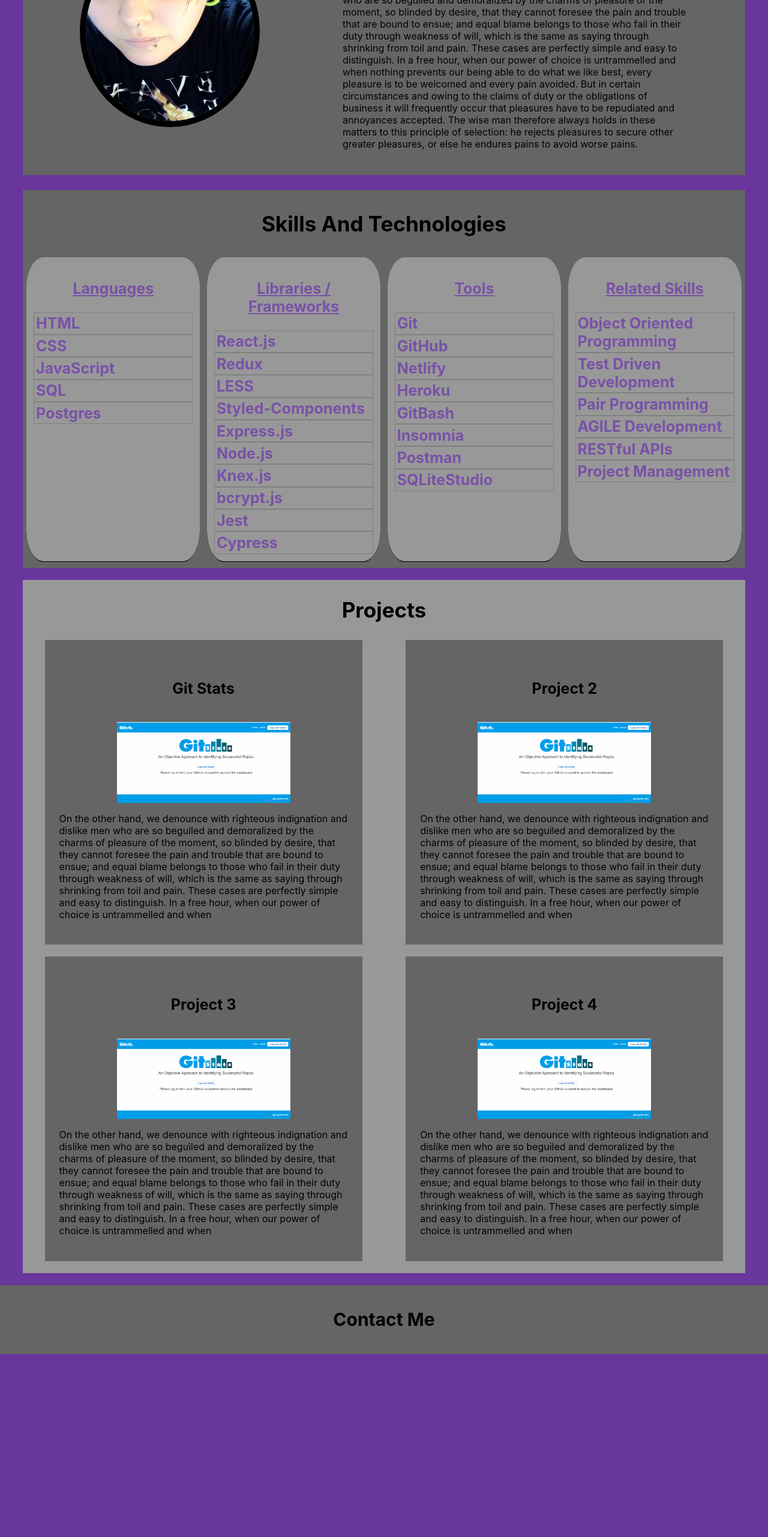
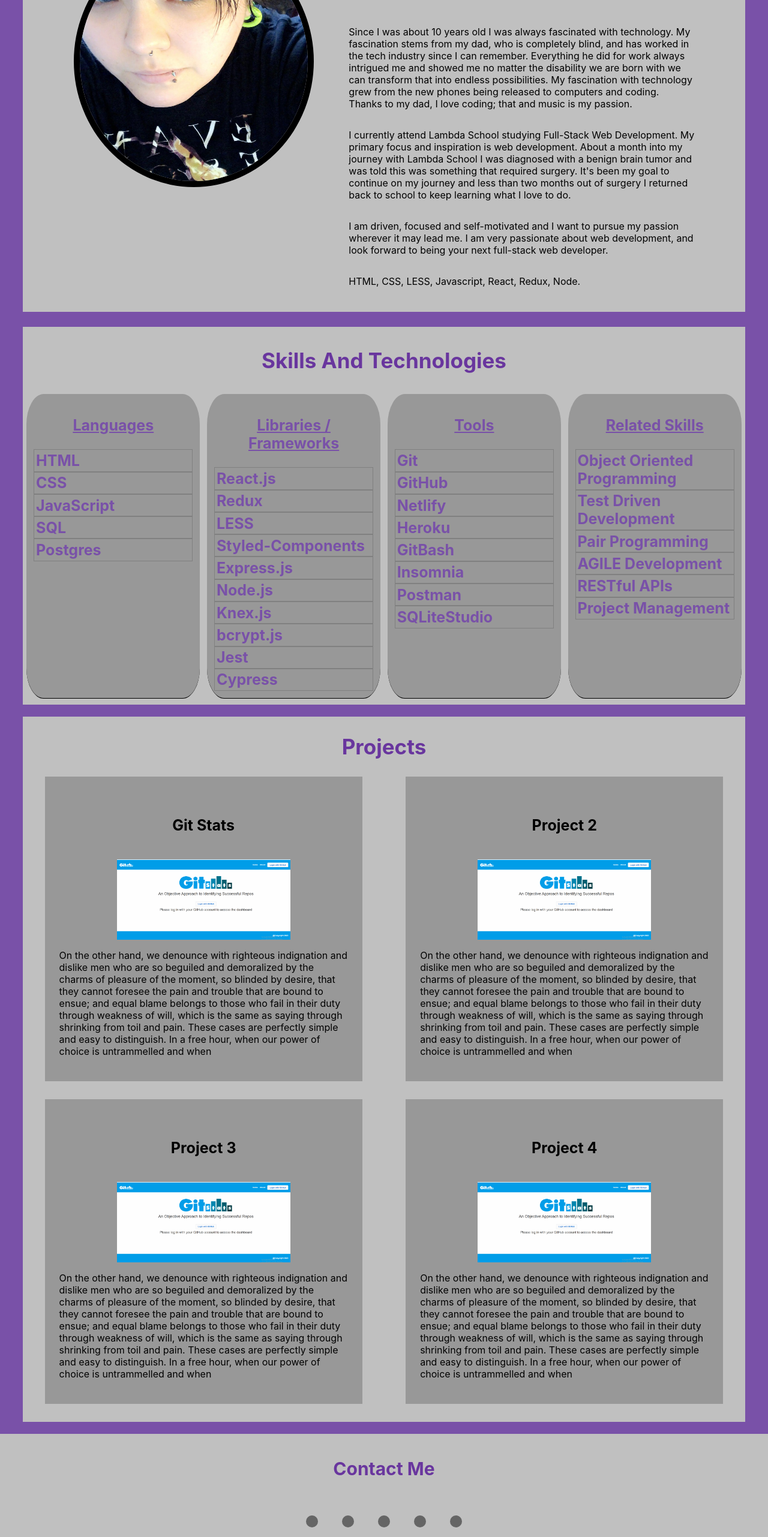
Before and after one commit to LoralieFlint/My-Portfolio, a React (Create React App) app: page / in a window 1280 px wide. Shown: the part 234-2797 px from the top of the page at 60% size. Before the commit the page ends 2492 px from the top, so only its background shows below. Built offline with nearby package versions, Linux system fonts and the light colour scheme.

Commit message:
desktop is ready except project cards then media queries

```diff
--- a/package.json
+++ b/package.json
@@ -11,7 +11,8 @@
     "react": "^16.13.1",
     "react-dom": "^16.13.1",
     "react-scripts": "3.4.1",
-    "reactstrap": "^8.4.1"
+    "reactstrap": "^8.4.1",
+    "styled-components": "^5.1.1"
   },
   "scripts": {
     "start": "react-scripts start",
--- a/src/App.js
+++ b/src/App.js
@@ -1,9 +1,61 @@
 import React from "react";
 import "./App.css";
 import profilePic from "../src/img/prtfolio-pic.jpg";
-import ProjectOne from "../src/img/Capture (2).PNG"
+import ProjectOne from "../src/img/Capture (2).PNG";
 import ".../../font-awesome/css/font-awesome.min.css";
-// import "bootstrap/dist/css/bootstrap.min.css";
+import styled from "styled-components";
+
+const Gmail = styled.a`
+  background-color: #656565;
+  border-radius: 50%;
+  margin: 20px;
+
+  :hover {
+    background-color: #B23121;
+    color: black;
+  }
+}
+`;
+const Twitter = styled.a`
+  background-color: #656565;
+  border-radius: 50%;
+  margin: 20px;
+
+  :hover {
+    background-color: #1DA1F2;
+    color: white;
+  }
+`;
+const Linkedin = styled.a`
+  background-color: #656565;
+  border-radius: 50%;
+  margin: 20px;
+
+  :hover {
+    background-color: #0072b1;
+    color: white;
+  }
+`;
+const Github = styled.a`
+  background-color: #656565;
+  border-radius: 50%;
+  margin: 20px;
+
+  :hover {
+    background-color: #0072b1;
+    color: black;
+  }
+`;
+const Fcc = styled.a`
+background-color: #656565;
+border-radius: 50%;
+margin: 20px;
+
+:hover {
+  background-color: green;
+  color: black;
+}
+`;
 function App() {
   return (
     <div className="App">
@@ -23,24 +75,32 @@ function App() {
           <img className="profilePic" src={profilePic} alt="profile pic"></img>
           <div className="center">
             <h4 className="aboutme">About Me</h4>
-            <p className="aboutme">
-              On the other hand, we denounce with righteous indignation and
-              dislike men who are so beguiled and demoralized by the charms of
-              pleasure of the moment, so blinded by desire, that they cannot
-              foresee the pain and trouble that are bound to ensue; and equal
-              blame belongs to those who fail in their duty through weakness of
-              will, which is the same as saying through shrinking from toil and
-              pain. These cases are perfectly simple and easy to distinguish. In
-              a free hour, when our power of choice is untrammelled and when
-              nothing prevents our being able to do what we like best, every
-              pleasure is to be welcomed and every pain avoided. But in certain
-              circumstances and owing to the claims of duty or the obligations
-              of business it will frequently occur that pleasures have to be
-              repudiated and annoyances accepted. The wise man therefore always
-              holds in these matters to this principle of selection: he rejects
-              pleasures to secure other greater pleasures, or else he endures
-              pains to avoid worse pains.
+            <p>
+              Since I was about 10 years old I was always fascinated with
+              technology. My fascination stems from my dad, who is completely
+              blind, and has worked in the tech industry since I can remember.
+              Everything he did for work always intrigued me and showed me no
+              matter the disability we are born with we can transform that into
+              endless possibilities. My fascination with technology grew from
+              the new phones being released to computers and coding. Thanks to
+              my dad, I love coding; that and music is my passion.
             </p>
+            <p>
+              I currently attend Lambda School studying Full-Stack Web
+              Development. My primary focus and inspiration is web development.
+              About a month into my journey with Lambda School I was diagnosed
+              with a benign brain tumor and was told this was something that
+              required surgery. It's been my goal to continue on my journey and
+              less than two months out of surgery I returned back to school to
+              keep learning what I love to do.
+            </p>
+            <p>
+              I am driven, focused and self-motivated and I want to pursue my
+              passion wherever it may lead me. I am very passionate about web
+              development, and look forward to being your next full-stack web
+              developer.
+            </p>
+            <p>HTML, CSS, LESS, Javascript, React, Redux, Node.</p>
           </div>
         </div>
       </div>
@@ -90,72 +150,105 @@ function App() {
       </div>
       <div className="projects">
         <h2 className="projectHeading">Projects</h2>
-
         <div className="project">
           <h5 className="projectTitle">Git Stats</h5>
           <div className="picholder">
-          <img className="gitstats" src={ProjectOne} alt=" git stats project"></img>
+            <img
+              className="gitstats"
+              src={ProjectOne}
+              alt=" git stats project"
+            ></img>
           </div>
-          <p>On the other hand, we denounce with righteous indignation and
+          <p>
+            On the other hand, we denounce with righteous indignation and
             dislike men who are so beguiled and demoralized by the charms of
             pleasure of the moment, so blinded by desire, that they cannot
             foresee the pain and trouble that are bound to ensue; and equal
             blame belongs to those who fail in their duty through weakness of
             will, which is the same as saying through shrinking from toil and
-              pain. These cases are perfectly simple and easy to distinguish. In
-              a free hour, when our power of choice is untrammelled and when</p>
+            pain. These cases are perfectly simple and easy to distinguish. In a
+            free hour, when our power of choice is untrammelled and when
+          </p>
         </div>
         <div className="project">
           <h5 className="projectTitle">Project 2</h5>
           <div className="picholder">
-          <img className="gitstats" src={ProjectOne} alt=" git stats project"></img>
+            <img
+              className="gitstats"
+              src={ProjectOne}
+              alt=" git stats project"
+            ></img>
           </div>
-           <p>On the other hand, we denounce with righteous indignation and
+          <p>
+            On the other hand, we denounce with righteous indignation and
             dislike men who are so beguiled and demoralized by the charms of
             pleasure of the moment, so blinded by desire, that they cannot
             foresee the pain and trouble that are bound to ensue; and equal
             blame belongs to those who fail in their duty through weakness of
             will, which is the same as saying through shrinking from toil and
-              pain. These cases are perfectly simple and easy to distinguish. In
-              a free hour, when our power of choice is untrammelled and when</p>
+            pain. These cases are perfectly simple and easy to distinguish. In a
+            free hour, when our power of choice is untrammelled and when
+          </p>
         </div>
         <div className="project">
           <h5 className="projectTitle">Project 3</h5>
           <div className="picholder">
-          <img className="gitstats" src={ProjectOne} alt=" git stats project"></img>
+            <img
+              className="gitstats"
+              src={ProjectOne}
+              alt=" git stats project"
+            ></img>
           </div>
-           <p>On the other hand, we denounce with righteous indignation and
+          <p>
+            On the other hand, we denounce with righteous indignation and
             dislike men who are so beguiled and demoralized by the charms of
             pleasure of the moment, so blinded by desire, that they cannot
             foresee the pain and trouble that are bound to ensue; and equal
             blame belongs to those who fail in their duty through weakness of
             will, which is the same as saying through shrinking from toil and
-              pain. These cases are perfectly simple and easy to distinguish. In
-              a free hour, when our power of choice is untrammelled and when</p>
+            pain. These cases are perfectly simple and easy to distinguish. In a
+            free hour, when our power of choice is untrammelled and when
+          </p>
         </div>
         <div className="project">
           <h5 className="projectTitle">Project 4</h5>
           <div className="picholder">
-          <img className="gitstats" src={ProjectOne} alt=" git stats project"></img>
+            <img
+              className="gitstats"
+              src={ProjectOne}
+              alt=" git stats project"
+            ></img>
           </div>
-          <p>On the other hand, we denounce with righteous indignation and
+          <p>
+            On the other hand, we denounce with righteous indignation and
             dislike men who are so beguiled and demoralized by the charms of
             pleasure of the moment, so blinded by desire, that they cannot
             foresee the pain and trouble that are bound to ensue; and equal
             blame belongs to those who fail in their duty through weakness of
             will, which is the same as saying through shrinking from toil and
-              pain. These cases are perfectly simple and easy to distinguish. In
-              a free hour, when our power of choice is untrammelled and when</p>
+            pain. These cases are perfectly simple and easy to distinguish. In a
+            free hour, when our power of choice is untrammelled and when
+          </p>
         </div>
-
       </div>
       <div className="contact">
         <h4 className="contactTitle">Contact Me</h4>
-      <i class="fa fa-google fa-3x icons gmail" aria-hidden="true"></i>
-      <i class="fa fa-twitter fa-3x icons twitter" aria-hidden="true"></i>
-      <i class="fa fa-linkedin-square fa-3x icons linkedin" aria-hidden="true"></i>
-      <i class="fa fa-github fa-3x icons github" aria-hidden="true"></i>
-
+        <Gmail
+            href="https://mail.google.com/mail/?view=cm&fs=1&to=someone@gmail.com&su=subject_here&body=body_here" target="_blank_">
+            <i class="fa fa-google fa-3x " aria-hidden="true"></i>
+        </Gmail>
+        <Twitter href="https://twitter.com/LoralieFlint" target="_blank_">
+          <i class="fa fa-twitter fa-3x twitter" aria-hidden="true"></i>
+        </Twitter>
+        <Linkedin href="https://www.linkedin.com/in/loralie-flint/" target="_blank_">
+        <i class="fa fa-linkedin-square fa-3x linkedin"aria-hidden="true"></i>
+        </Linkedin>
+      <Github href="https://github.com/LoralieFlint" target="_blank_">
+      <i class="fa fa-github fa-3x github" aria-hidden="true"></i>
+      </Github>
+      <Fcc href="https://www.freecodecamp.org/laflint92" target="_blank_">
+      <i class="fa fa-free-code-camp fa-3x" aria-hidden="true"></i>
+      </Fcc>
       </div>
     </div>
   );
--- a/src/index.css
+++ b/src/index.css
@@ -5,7 +5,7 @@ body {
     sans-serif;
   -webkit-font-smoothing: antialiased;
   -moz-osx-font-smoothing: grayscale;
-  background-color: #69369e;
+  background-color: #7951A8;
 }
 code {
   font-family: source-code-pro, Menlo, Monaco, Consolas, "Courier New",
@@ -22,17 +22,17 @@ code {
 }
 .header {
   max-width: 100%;
-  background-color: #989898;
+  background-color: silver;
   display: flex;
   justify-content: space-between;
   margin-bottom: 40px;
   position: relative;
   border-bottom: 2px solid black;
-
 }
 .name {
   margin-left: 3%;
   text-align: center;
+  color: #69369E;
 }
 nav {
   width: 50%;
@@ -41,8 +41,8 @@ nav {
 a {
   justify-content: space-between;
   margin: auto;
-  background-color: #232323;
-  color: #7951a8;
+  background-color: #989898;
+  color: black;
   font-size: 22px;
   font-weight: bolder;
   padding: 10px;
@@ -50,21 +50,25 @@ a {
 }
 a:hover {
   background-color: white;
-  color: #232323;
+  color: #7951a8;
 }
 .about {
   margin: auto;
   margin-bottom: 25px;
   margin-top: 100px;;
-  background-color: #656565;
+  background-color: silver;
   width: 90%;
   display: flex;
-  justify-content: space-around;
+  justify-content: space-evenly;
   padding: 2%;
 }
+.aboutme {
+  color: #69369E;
+  font-size: 35px;
+}
 .profilePic {
-  height: 300px;
-  width: 280px;
+  height: 400px;
+  width: 380px;
   border: 10px solid black;
   border-radius: 50%;
 }
@@ -77,13 +81,14 @@ a:hover {
 .skills {
   width: 94%;
   margin: auto;
-  background-color: #656565;
+  background-color: silver;
   display: flex;
   flex-wrap: wrap;
   justify-content: space-around;
   margin-bottom: 20px;;
 }
 .skillsSection {
+  color: #69369E;
   width: 100%;
   text-align: center;
   font-size: 35px;
@@ -101,9 +106,6 @@ a:hover {
   justify-content: space-around;
   margin-bottom: 10px;
 }
-.theList:hover {
-  opacity: 0.7;
-}
 .headings {
   text-decoration: underline;
   text-align: center;
@@ -120,86 +122,58 @@ li:hover {
   padding: 2%;
   color: silver;
 }
-
 .projectHeading {
   font-size: 35px;
-
+  color: #69369E;
   text-align: center;
   justify-content: center;
   width: 100%;
 }
-
 .projects {
   display: flex;
   margin: auto;
   height: auto;
-  background-color: #989898;
+  background-color: silver;
   width: 94%;
   justify-content: space-between;
   flex-wrap: wrap;
   margin-bottom: 20px;
 }
-
 .project {
   padding: 2%;
   margin: auto;
   width:40%;
-  background-color: #656565;
-  margin-bottom: 20px;
+  background-color: #989898;
+  margin-bottom: 30px;
 }
-
+.project:hover {
+  background-color: #656598;
+  box-shadow: 3px 3px 12px 13px #69369e;
+  padding: 2%;
+  color: silver;
+}
 .gitstats {
   width: 60%
 }
-
 .projectTitle {
   text-align: center;
   font-size: 25px;
 }
-
 .picholder {
   display: flex;
   justify-content: center;
   margin: auto;
 }
-
 .contact {
   display: flex;
   justify-content: center;
-  height: auto;
-  background-color: #656565;
+  background-color: silver;
   width: 100%;
   flex-wrap: wrap;
 }
-
 .contactTitle {
+  color: #69369E;
   text-align: center;
   font-size: 30px;;
   width: 100%;
 }
-
-.icons {
-  margin: -10px 10px 10px 10px;
-}
-
-.gmail:hover {
-background-color: #B23121;
-padding: 2px;
-border-radius: 50%;
-}
-
-.twitter:hover {
-  background-color: #1DA1F2;
-  padding: 2px;
-  border-radius: 50%;
-}
-.linkedin:hover {
-  background-color: #0072b1;
-  padding: 5px;
-  border-radius: 50%;
-}
-.github:hover {
-  background-color: #7DBBE6;
-padding: 2px;
-border-radius: 50%;
-}
```
Also changed, not shown: 1 other file (tests, documents, lock files or other folders). Lines whose indentation alone changed are shown as unchanged.
